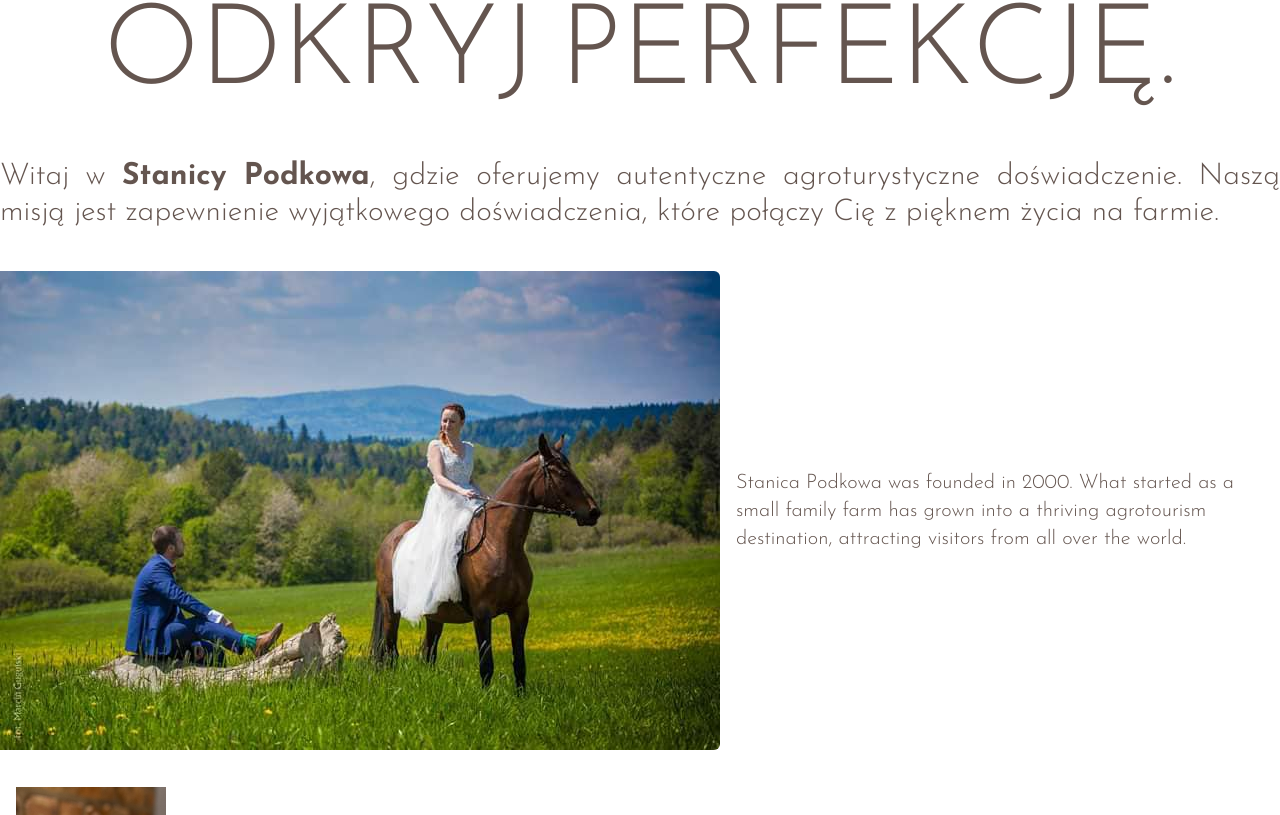
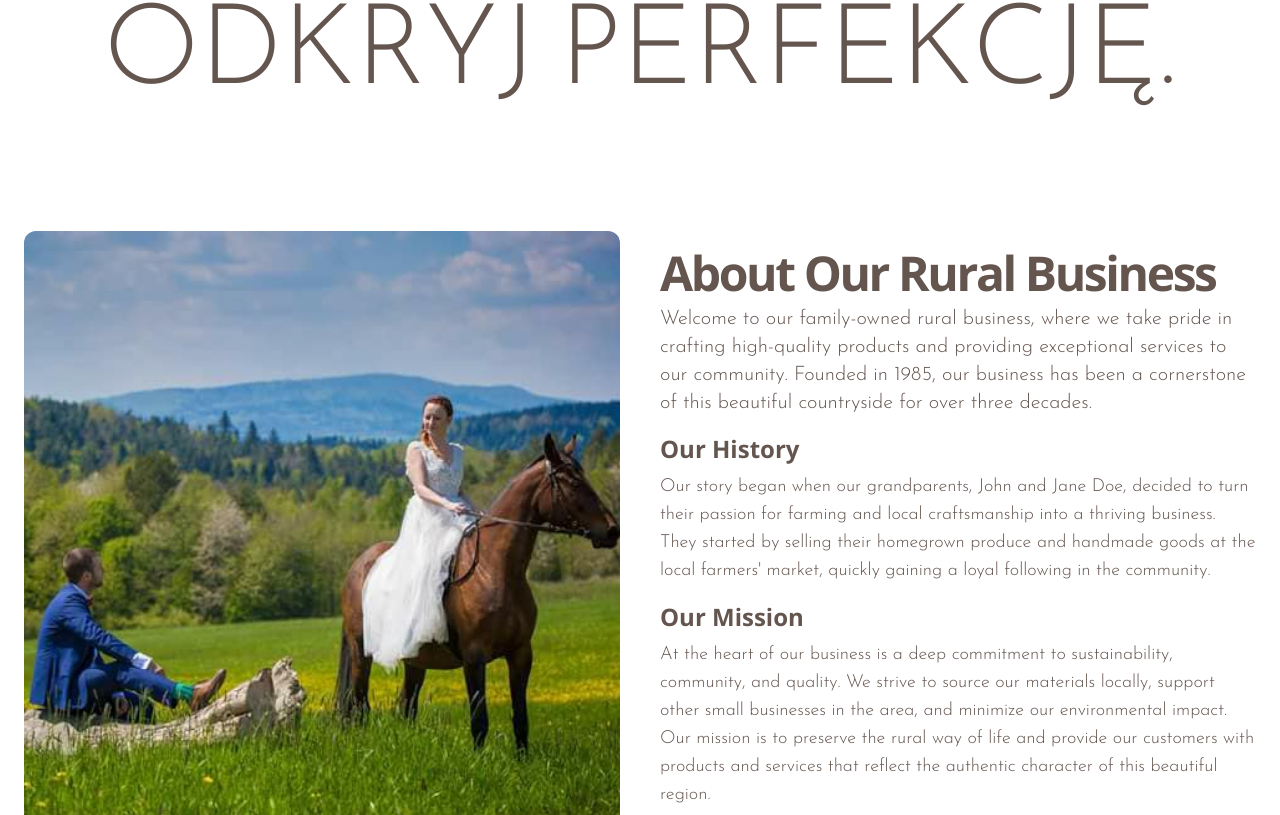
Before and after one commit to fn-jakubkarp/stanica-podkowa, a React (Vite) app: page / in a window 1280 px wide. Shown: the part 1165-1980 px from the top of the page. Built offline with nearby package versions, Linux system fonts and the light colour scheme.

Commit message:
style rwd ready: aboutus

```diff
--- a/src/components/sections/AboutUs/AboutUs.tsx
+++ b/src/components/sections/AboutUs/AboutUs.tsx
@@ -1,39 +1,56 @@
-import { useInView } from "react-intersection-observer";
-import { slidingText } from "../../../utils/animations";
 import { hero_us } from "../../../utils/assets";
-
 interface AboutUsProps {}
 
 const AboutUs: React.FC<AboutUsProps> = ({}) => {
-  const { ref: textRef, inView: textView } = useInView({ threshold: 0.25 });
-
   return (
     <>
-      <div className="mx-auto mb-4 flex h-full max-w-screen-2xl flex-col">
-        <section id="o-nas" className="flex flex-col justify-center">
-          <p className="defaultPaddings text-justify md:text-3xl">
-            Witaj w <span className="font-bold md:text-3xl">Stanicy Podkowa</span>, gdzie
-            oferujemy autentyczne agroturystyczne doświadczenie. Naszą misją
-            jest zapewnienie wyjątkowego doświadczenia, które połączy Cię z
-            pięknem życia na farmie.
-          </p>
-          <div className="flex flex-col md:flex-row md:items-center">
-            <img
-              src={hero_us}
-              className="my-4 h-[230px] w-[320px] self-start rounded-r-md object-cover sm:h-auto sm:w-3/5"
-            />
-            <p
-              className="defaultPaddings text-justify md:w-1/2 md:pl-4 md:pr-8 md:text-left"
-              style={slidingText(textView)}
-              ref={textRef}
-            >
-              Stanica Podkowa was founded in 2000. What started as a small
-              family farm has grown into a thriving agrotourism destination,
-              attracting visitors from all over the world.
-            </p>
+      <section className="defaultPaddings mx-auto justify-center flex w-full max-w-screen-xl py-12 md:py-24">
+        <div className="container grid items-center gap-6 px-4 md:px-6 lg:grid-cols-2 lg:gap-10">
+          <img
+            src={hero_us}
+            width="550"
+            height="550"
+            alt="About Us"
+            className="mx-auto aspect-square overflow-hidden rounded-xl object-cover object-center sm:w-full"
+          />
+          <div className="space-y-4">
+            <div className="space-y-2">
+              <h1 className="text-3xl font-bold tracking-tighter sm:text-4xl md:text-5xl">
+                About Our Rural Business
+              </h1>
+              <p className=" overflow-hidden md:text-xl">
+                Welcome to our family-owned rural business, where we take pride
+                in crafting high-quality products and providing exceptional
+                services to our community. Founded in 1985, our business has
+                been a cornerstone of this beautiful countryside for over three
+                decades.
+              </p>
+            </div>
+            <div className="space-y-2">
+              <h2 className="text-2xl font-bold">Our History</h2>
+              <p className=" md:text-lg ">
+                Our story began when our grandparents, John and Jane Doe,
+                decided to turn their passion for farming and local
+                craftsmanship into a thriving business. They started by selling
+                their homegrown produce and handmade goods at the local farmers'
+                market, quickly gaining a loyal following in the community.
+              </p>
+            </div>
+            <div className="space-y-2">
+              <h2 className="text-2xl font-bold">Our Mission</h2>
+              <p className=" md:text-lg ">
+                At the heart of our business is a deep commitment to
+                sustainability, community, and quality. We strive to source our
+                materials locally, support other small businesses in the area,
+                and minimize our environmental impact. Our mission is to
+                preserve the rural way of life and provide our customers with
+                products and services that reflect the authentic character of
+                this beautiful region.
+              </p>
+            </div>
           </div>
-        </section>
-      </div>
+        </div>
+      </section>
     </>
   );
 };
```
